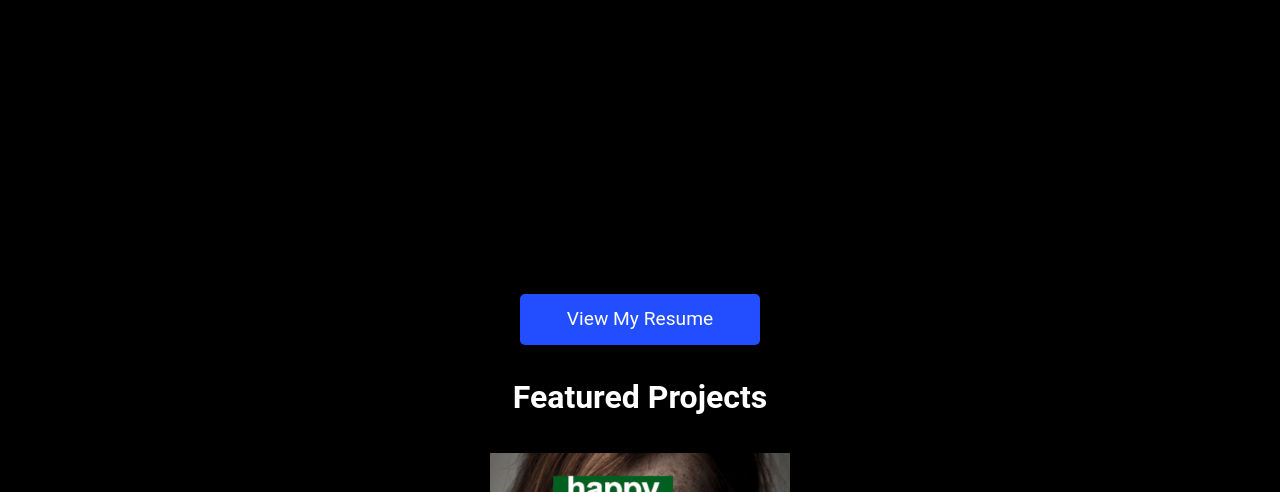
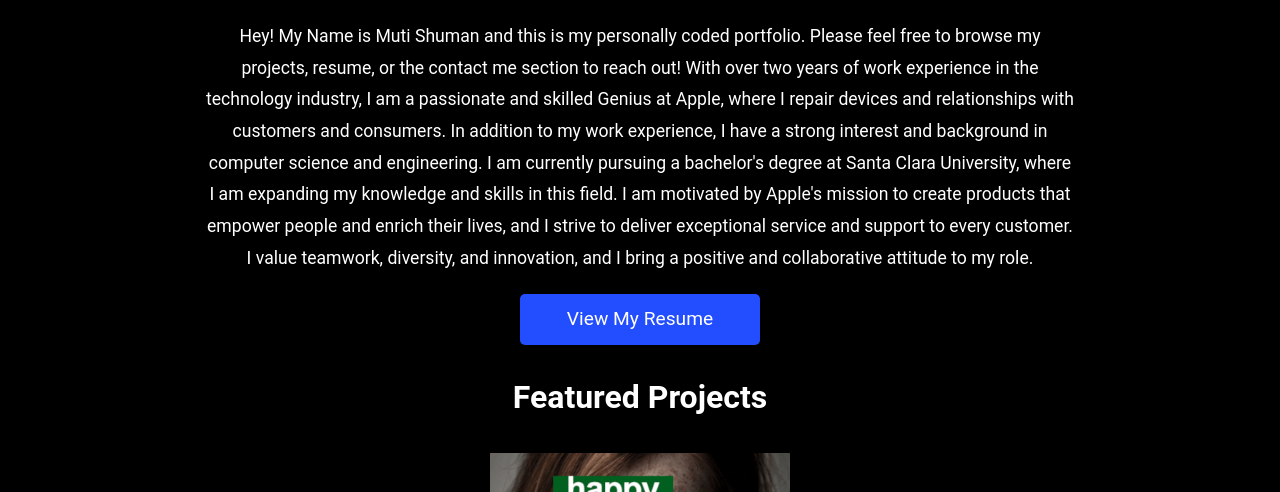
Before and after one commit to muti1967/Rpi-Web-Server, a plain HTML site: page pages/mobile.html in a window 1280 px wide. Shown: the part 714-1206 px from the top of the page. Drawn offline with nearby package versions, Linux system fonts and the light colour scheme.

Commit message:
Scroll Fix
resolved issue where website would not scroll properly to show content

```diff
--- a/pages/mobile.html
+++ b/pages/mobile.html
@@ -15,29 +15,6 @@
       href="https://fonts.googleapis.com/css2?family=Inter:wght@100;300;400;500;600;700;900&display=swap"
       rel="stylesheet"
     />
-
-    <script>
-      $(window).on("load", function () {
-        $(window)
-          .scroll(function () {
-            var windowBottom = $(this).scrollTop() + $(this).innerHeight();
-            $(".fade").each(function () {
-              var objectBottom = $(this).offset().top + $(this).outerHeight();
-              if (objectBottom < windowBottom) {
-                if ($(this).css("opacity") == 0) {
-                  $(this).fadeTo(500, 1);
-                }
-              } else {
-                if ($(this).css("opacity") == 1) {
-                  $(this).fadeTo(500, 0);
-                }
-              }
-            });
-          })
-          .scroll(); // invoke  scroll-handler on page-loads
-      });
-    </script>
-
 
   </head>
   <body>
```
